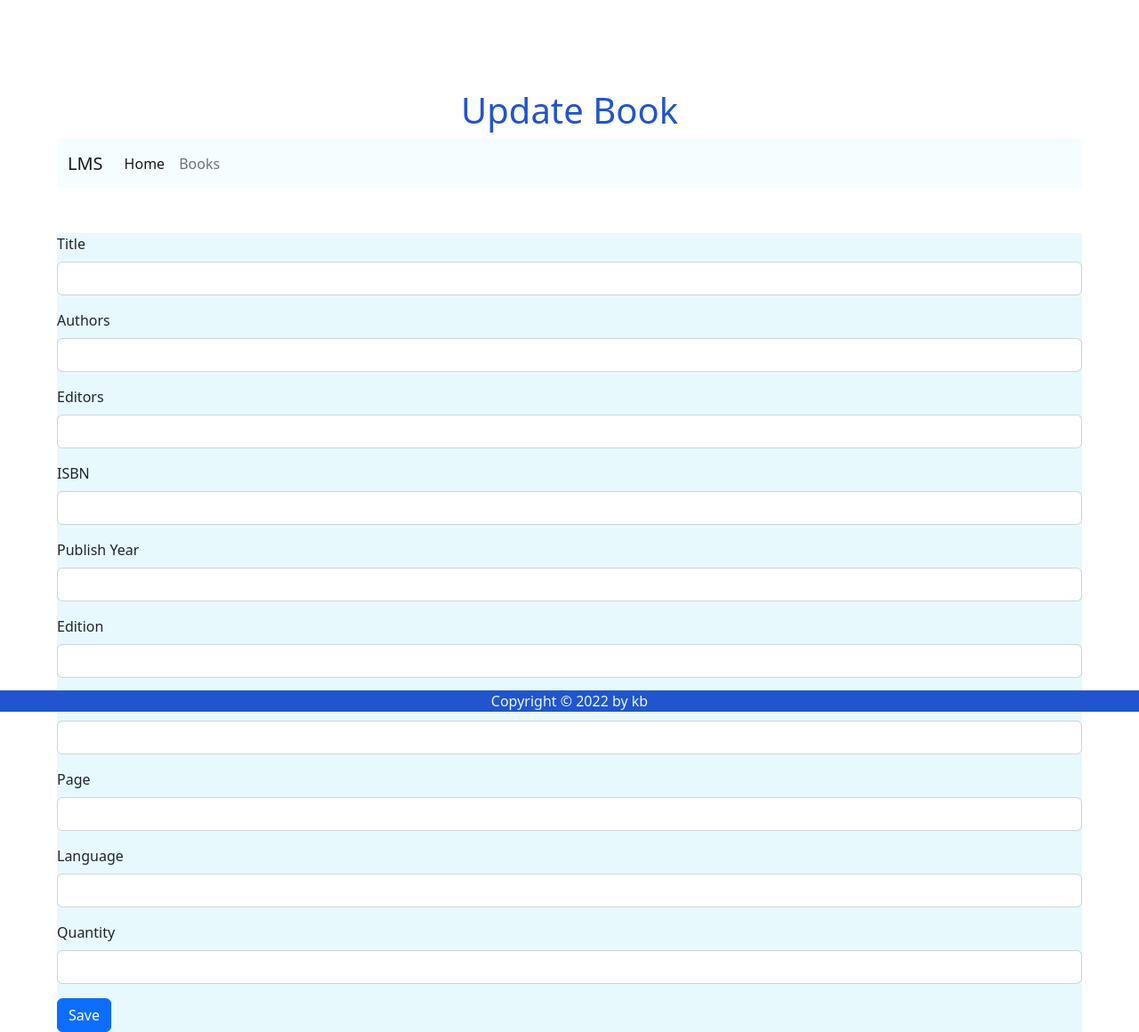
After one commit to kb1337/lms, a Flask app: template templates/update_book.html in a window 1280 px wide. The commit adds this page. Shown: the whole page at 89% size. Run offline with Flask 2, Linux system fonts and the light colour scheme; the template is opened without the code that fills it, so the values that code supplies are empty.

Commit message:
Add book form
Book form is used for adding and updating book

```diff
--- /dev/null
+++ b/templates/_book_form.html
@@ -0,0 +1,55 @@
+<form method="post" action="/book/{{ book._id }}">
+
+  <div class="mb-3">
+    <label for="title" class="form-label">Title</label>
+    <input type="text" class="form-control" id="title" value="{{ book.title }}"/>
+  </div>
+
+  <div class="mb-3">
+    <label for="authors" class="form-label">Authors</label>
+    <input type="text" class="form-control" id="authors" value="{{ book.authors }}"/>
+  </div>
+
+  <div class="mb-3">
+    <label for="editors" class="form-label">Editors</label>
+    <input type="text" class="form-control" id="editors" value="{{ book.editors }}"/>
+  </div>
+
+  <div class="mb-3">
+    <label for="isbn" class="form-label">ISBN</label>
+    <input type="text" class="form-control" id="isbn" value="{{ book.isbn }}"/>
+  </div>
+
+  <div class="mb-3">
+    <label for="year" class="form-label">Publish Year</label>
+    <input type="text" class="form-control" id="year" value="{{ book.year }}"/>
+  </div>
+
+  <div class="mb-3">
+    <label for="edition" class="form-label">Edition</label>
+    <input type="text" class="form-control" id="edition" value="{{ book.edition }}"/>
+  </div>
+
+  <div class="mb-3">
+    <label for="publisher" class="form-label">Publisher</label>
+    <input type="text" class="form-control" id="publisher" value="{{ book.publisher }}"/>
+  </div>
+
+  <div class="mb-3">
+    <label for="page" class="form-label">Page</label>
+    <input type="text" class="form-control" id="page" value="{{ book.page }}"/>
+  </div>
+
+  <div class="mb-3">
+    <label for="language" class="form-label">Language</label>
+    <input type="text" class="form-control" id="language" value="{{ book.language }}"/>
+  </div>
+
+  <div class="mb-3">
+    <label for="quantity" class="form-label">Quantity</label>
+    <input type="text" class="form-control" id="quantity" value="{{ book.quantity }}"/>
+  </div>
+
+  <button type="submit" class="btn btn-primary">Save</button>
+
+</form>
--- a/templates/update_book.html
+++ b/templates/update_book.html
@@ -7,5 +7,5 @@
 {% endblock %}
 
 {% block content %}
-  {% include "_edit_book.html" %}
+  {% include "_book_form.html" %}
 {% endblock %}
```
